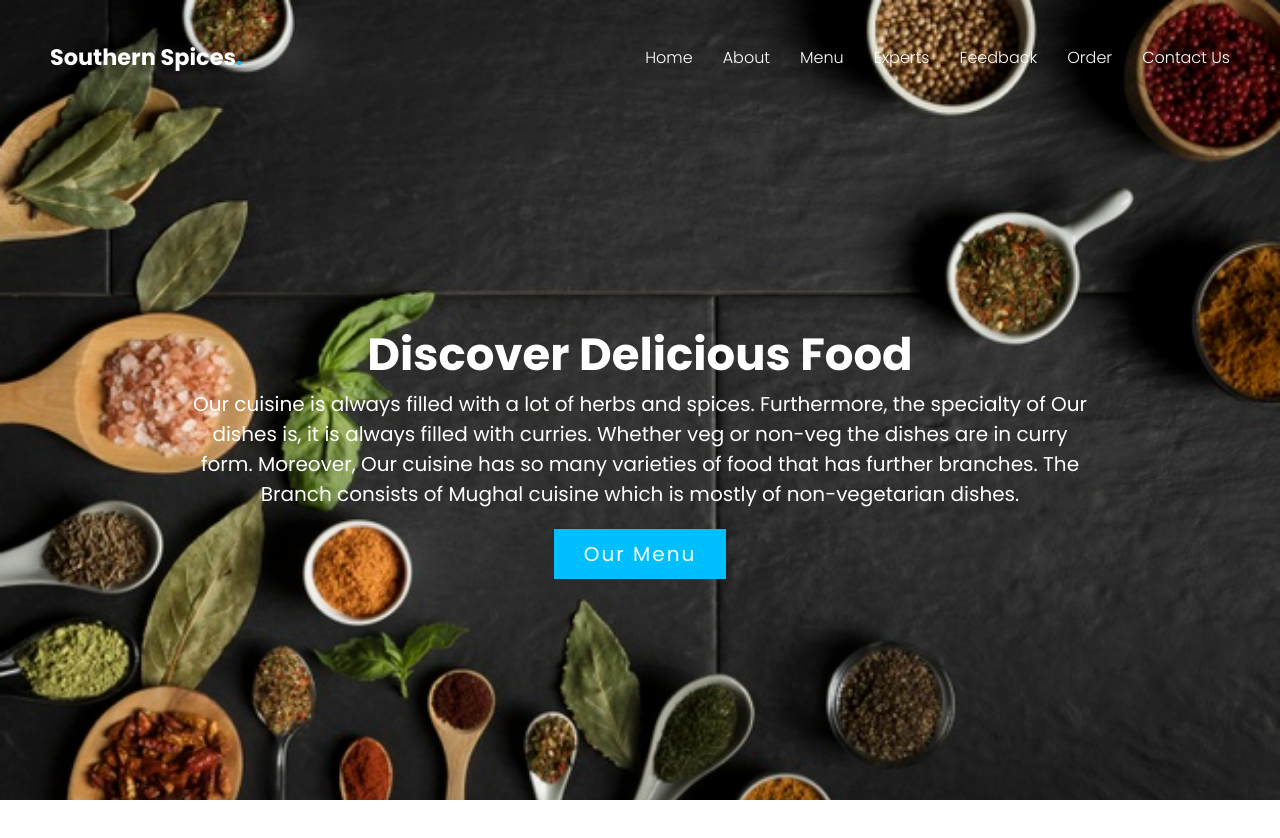
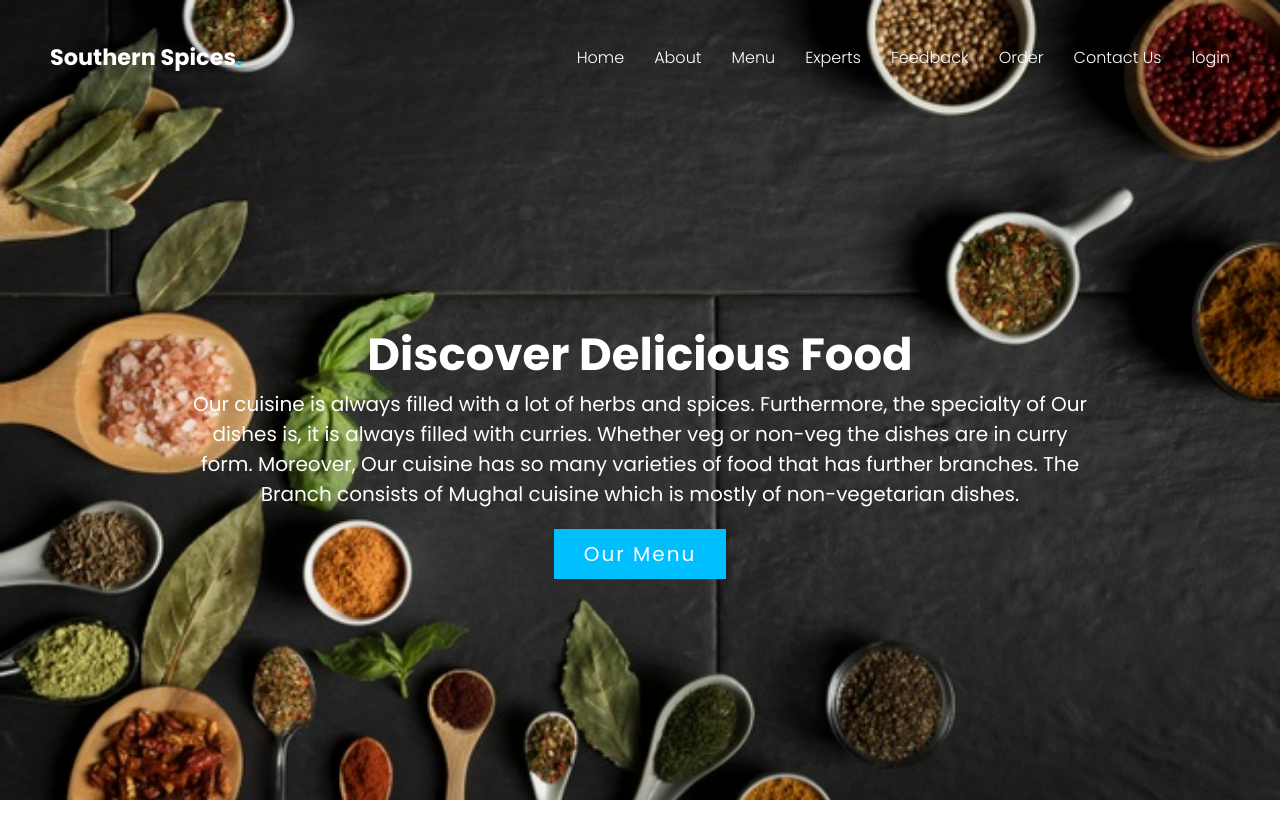
Before and after one commit to Praveena-p-17/restaurant_website, a plain HTML site: page home.html in a window 1280 px wide. Drawn offline with Linux system fonts and the light colour scheme.

Commit message:
Update home.html

```diff
--- a/home.html
+++ b/home.html
@@ -23,6 +23,7 @@
 		<li><a href="testimonials.html">Feedback</a></li>
 		<li><a href="order.html">Order</a></li>
 		<li><a href="contact.html">Contact Us</a></li>
+		<li><a href="login.html">login</a></li>
 	</ul>
 </header>
 
```
